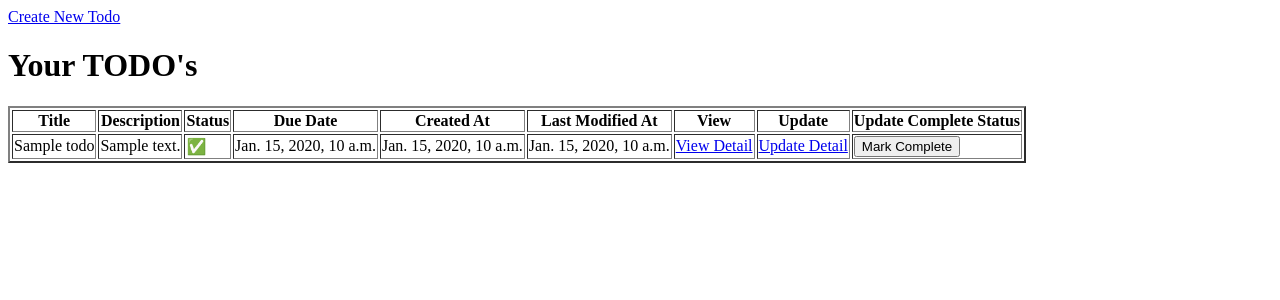
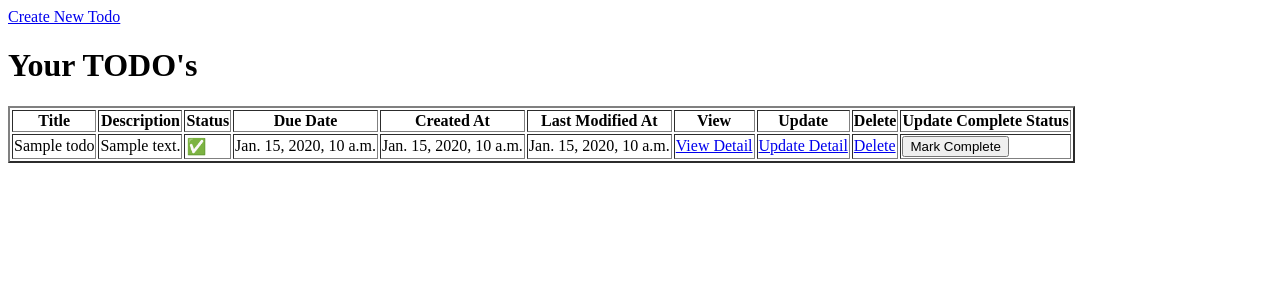
Before and after one commit to Iconic-fire/todo-app, a Django app: page /todos/ in a window 1280 px wide. Shown: the top 300 px of the page. Run offline with Django 5.2, Linux system fonts and the light colour scheme; tables that the repository leaves empty hold one stand-in row (values such as "Sample post").

Commit message:
Add todo delete action into todo list template table

```diff
--- a/backend/core/templates/core/todo_list.html
+++ b/backend/core/templates/core/todo_list.html
@@ -15,6 +15,7 @@
         <th>Last Modified At</th>
         <th>View</th>
         <th>Update</th>
+        <th>Delete</th>
         <th>Update Complete Status</th>
     </tr>
     {% for todo in todo_list %}
@@ -39,6 +40,7 @@
             <td>{{ todo.updated_at|date:"DATETIME_FORMAT" }}</td>
             <td><a href="{% url 'core:todo_detail' todo.id %}">View Detail</a></td>
             <td><a href="{% url 'core:todo_update' todo.id %}">Update Detail</a></td>
+            <td><a href="{% url 'core:todo_delete' todo.id %}">Delete</a></td>
             <td>
                 <form action="{% url 'core:todo_update_completed' todo.id %}" method="post">
                     {% csrf_token %}
```
